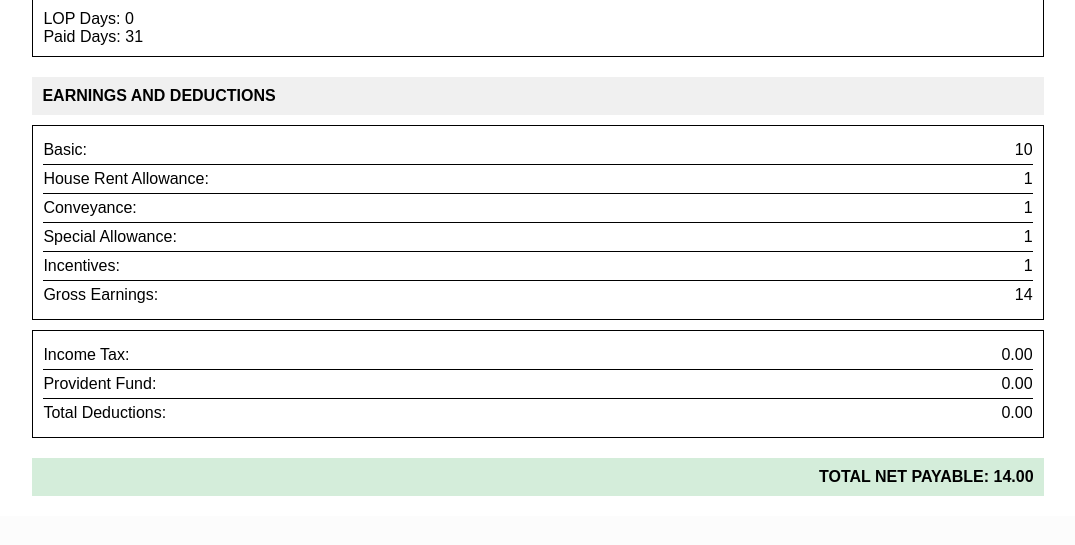
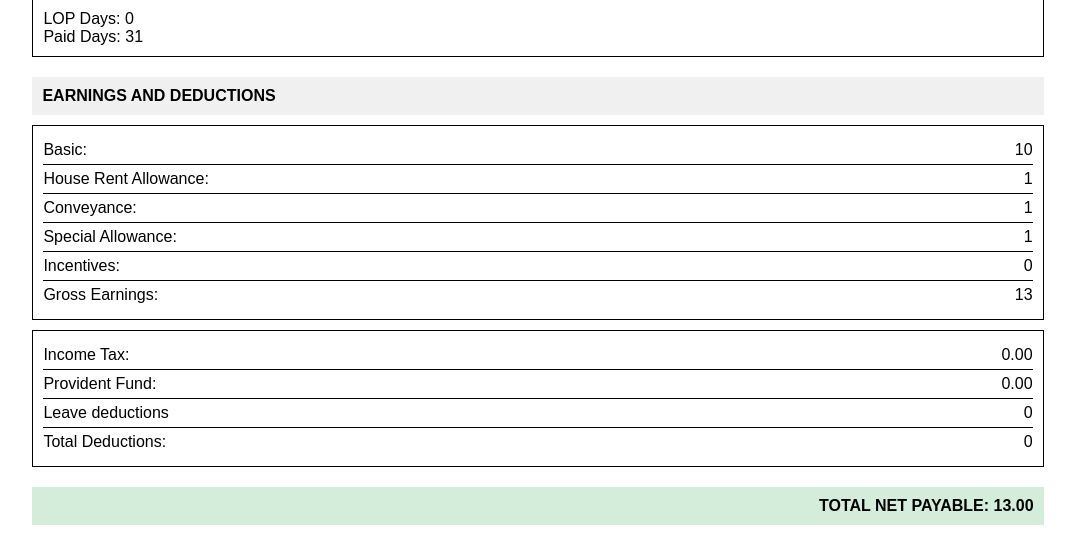
Before and after one commit to PNS-Srivardhan/Mostindia, a Django app: a page that uses myproject/myApp/templates/myApp/payslip_view.html in a window 1280 px wide. Shown: the part 411-956 px from the top of the page, without its empty margins (102-1177 px from the left). Before the commit the page ends 907 px from the top, so only its background shows below. Run offline with Django 5.2, Linux system fonts and the light colour scheme; tables that the repository leaves empty hold one stand-in row (values such as "Sample post").

Commit message:
updated pay slip

```diff
--- a/myproject/myApp/models.py
+++ b/myproject/myApp/models.py
@@ -42,7 +42,9 @@ class Staff(models.Model):
     conveyance = models.DecimalField(max_digits=10, decimal_places=2)
     spl_allowance = models.DecimalField(max_digits=10, decimal_places=2)
     incentive = models.DecimalField(max_digits=10, decimal_places=2,default=0)
+    leave_deduction = models.DecimalField(max_digits=10, decimal_places=2,default=0)
     photo = models.ImageField(blank=True, null=True, editable=True, upload_to='staff_photos')
+
 
     def save(self, *args, **kwargs):
         if isinstance(self.photo, InMemoryUploadedFile):
@@ -71,6 +73,7 @@ class Attendance(models.Model):
             ('Leave', 'Leave'),
             ('Travel', 'Travel'),
             ('Others', 'Others'),
+            ('Paid_Leave', 'Paid_Leave'),
         ]
     )
     other_attendance_type = models.CharField(
--- a/myproject/myApp/templates/myApp/attendance.html
+++ b/myproject/myApp/templates/myApp/attendance.html
@@ -52,6 +52,7 @@
                                 <option value="Leave">Leave</option>
                                 <option value="Travel">Travel</option>
                                 <option value="Others">Others</option>
+                                <option value="Paid_leave">Paid Leave</option>
                             </select>
                         </td>
                     </tr>
--- a/myproject/myApp/templates/myApp/month.html
+++ b/myproject/myApp/templates/myApp/month.html
@@ -49,6 +49,7 @@
                 <th>WFH</th>
                 <th>Leave</th>
                 <th>Travel</th>
+                <th>Paid_leave</th>
                 <th>Others</th>
             </tr>
         </thead>
@@ -62,6 +63,7 @@
                 <td>{{ counts.WFH }}</td>
                 <td>{{ counts.Leave }}</td>
                 <td>{{ counts.Travel }}</td>
+                <td>{{ counts.Paid_leave}}</td>
                 <td>{{ counts.Others }}</td>
             </tr>
             {% endfor %}
--- a/myproject/myApp/templates/myApp/payslip_view.html
+++ b/myproject/myApp/templates/myApp/payslip_view.html
@@ -123,17 +123,19 @@ header nav a {
             <div><span>House Rent Allowance:</span> <span>{{ staff_member.hra|floatformat:0 }}</span></div>
             <div><span>Conveyance:</span> <span>{{ staff_member.conveyance|floatformat:0 }}</span></div>
             <div><span>Special Allowance:</span> <span>{{ staff_member.spl_allowance|floatformat:0 }}</span></div>
-            <div><span>Incentives:</span> <span>{{ staff_member.incentive|floatformat:0 }}</span></div>
+            <div><span>Incentives:</span> <span>{{ total_incentive|floatformat:0 }}</span></div>
             <div><span>Gross Earnings:</span> <span>{{ total_salary|floatformat:0 }}</span></div>
         </div>
         <div class="deductions">
             <div><span>Income Tax:</span> <span>0.00</span></div>
             <div><span>Provident Fund:</span> <span>0.00</span></div>
-            <div><span>Total Deductions:</span> <span>0.00</span></div>
+            <div><span>Leave deductions</span> <span>{{ total_deductions|floatformat:0 }}</span></div>
+            <div><span>Total Deductions:</span> <span>{{ total_deductions|floatformat:0 }}</span></div>
         </div>
 
+
         <div class="net-pay">
-            TOTAL NET PAYABLE: {{ total_salary|floatformat:2 }}
+            TOTAL NET PAYABLE: {{ pay_amount|floatformat:2 }}
         </div>
     </div>
 </body>
--- a/myproject/myApp/views.py
+++ b/myproject/myApp/views.py
@@ -101,8 +101,8 @@ def home(request):
                 'Leave': 0,
                 'Travel': 0,
                 'Others': 0,
+                'Paid_leave': 0,
             }
-
         # Increment the count based on attendance type
         if attendance_type in attendance_count[staff_id]:
             attendance_count[staff_id][attendance_type] += 1
@@ -115,6 +115,8 @@ def home(request):
         'Leave': sum(employee['Leave'] for employee in attendance_count.values()),
         'Travel': sum(employee['Travel'] for employee in attendance_count.values()),
         'Others': sum(employee['Others'] for employee in attendance_count.values()),
+        'Paid_leave': sum(employee['Paid_leave'] for employee in attendance_count.values()),
+
     }
 
     context = {
@@ -143,6 +145,7 @@ def daily_attendance(request):
                 'Leave': 0,
                 'Travel': 0,
                 'Others': 0,
+                'Paid_leave': 0,
             }
 
         # Increment the count based on attendance type
@@ -155,7 +158,8 @@ def daily_attendance(request):
         'WFH': sum(employee['WFH'] for employee in attendance_count.values()),
         'Leave': sum(employee['Leave'] for employee in attendance_count.values()),
         'Travel': sum(employee['Travel'] for employee in attendance_count.values()),
-        'Others': sum(employee['Others'] for employee in attendance_count.values()),
+        'Others': sum(employee['Others'] for employee in attendance_count.values()),\
+        'Paid_leave': sum(employee['Paid_leave'] for employee in attendance_count.values()),
     }
 
     context = {
@@ -238,6 +242,7 @@ def staff_workmode_data(request):
             'Leave': work_modes.filter(attendance_type='Leave').count(),
             'Travel': work_modes.filter(attendance_type='Travel').count(),
             'Others': work_modes.filter(attendance_type='Others').count(),
+            'Paid_leave': work_modes.filter(attendance_type='Paid_leave').count(),
         }
 
         staff_data.append({
@@ -255,6 +260,7 @@ def staff_workmode_data(request):
 def manage_staff(request):
     staff_list = Staff.objects.all()
     return render(request, 'myApp/managestaff.html', {'staff_list': staff_list})
+
 
 # View for adding new staff
 def add_staff(request):
@@ -474,6 +480,7 @@ def weekly_attendance(request):
                 'Leave': 0,
                 'Travel': 0,
                 'Others': 0,
+                'Paid_leave': 0,
             }
 
         # Increment the count based on attendance type
@@ -518,6 +525,7 @@ def monthly_attendance(request):
                     'Leave': 0,
                     'Travel': 0,
                     'Others': 0,
+                    'Paid_leave': 0,
                 }
 
             # Increment the count based on attendance type
@@ -629,8 +637,51 @@ def generate_pay_slip(request, id_no):
     p.setFont("Helvetica", 10)
     p.drawString(160, height - 240, f"{date.today().strftime('%d/%m/%Y')}")
 
-    # Salary Information
-    total_salary = staff_member.basic_salary + staff_member.hra + staff_member.conveyance + staff_member.spl_allowance + staff_member.incentive
+     # Calculate the total salary
+    # Calculate the number of days the staff member was in Onsite mode in the current month
+    year = date.today().year
+    month = date.today().month
+    onsite_days = Attendance.objects.filter(
+        staff=staff_member,
+        attendance_type='Onsite',
+        attendance_date__year=year,
+        attendance_date__month=month
+    ).count()
+
+    paid_leave_days = Attendance.objects.filter(
+        staff=staff_member,
+        attendance_type='Paid_Leave',
+        attendance_date__year=year,
+        attendance_date__month=month
+    ).count()
+
+
+    # Calculate the total incentive based on the number of Onsite days
+    total_incentive = staff_member.incentive * onsite_days
+
+    # Calculate the total salary
+
+    paid_leave_days = Attendance.objects.filter(
+        staff=staff_member,
+        attendance_type='Paid_leave',
+        attendance_date__year=year,
+        attendance_date__month=month
+    ).count()
+
+
+    total_deductions = staff_member.leave_deduction * paid_leave_days
+
+    total_salary = (staff_member.basic_salary + staff_member.hra + staff_member.conveyance + staff_member.spl_allowance + total_incentive) - total_deductions
+
+    salary = (staff_member.basic_salary + staff_member.hra + staff_member.conveyance + staff_member.spl_allowance + total_incentive)
+
+
+
+
+    # Calculate the total salary
+
+
+
 
     # Draw a dotted box around the salary information
     p.setStrokeColor(colors.black)
@@ -701,14 +752,14 @@ def generate_pay_slip(request, id_no):
     p.setFont("Helvetica-Bold", 10)
     p.drawString(210, height - 420, f"{staff_member.spl_allowance:,.0f}")
     p.setFont("Helvetica", 10)
-    p.drawString(60, height - 440, "Incentives")
+    p.drawString(60, height - 440, "Total Incentive")
     p.setFont("Helvetica-Bold", 10)
-    p.drawString(210, height - 440, f"{staff_member.incentive:,.0f}")
+    p.drawString(210, height - 440, f"{total_incentive:,.0f}")
+    p.drawString(60,height-470, "Gross Earnings")
+    p.setFont("Helvetica-Bold", 10)
+    p.drawString(210, height - 470, f"{salary:,.0f}")
 
 
-    p.drawString(60,height-470, "Gross Earnings")
-    p.setFont("Helvetica-Bold", 10)
-    p.drawString(210, height - 470, f"{total_salary:,.0f}")
 
     # Deductions Details
     p.setFont("Helvetica", 10)
@@ -719,10 +770,13 @@ def generate_pay_slip(request, id_no):
     p.drawString(310, height - 380, "Provident Fund")
     p.setFont("Helvetica-Bold", 10)
     p.drawString(460, height - 380, "0")
+    p.setFont("Helvetica", 10)
+    p.drawString(310, height - 400, "Leave deduction")
+    p.setFont("Helvetica-Bold", 10)
+    p.drawString(460, height - 400, f"{total_deductions:,.0f}")
 
 
     p.drawString(310, height - 470  , "Total Deductions")
-    total_deductions = 0.00  # Assuming no deductions for now
     p.drawString(460, height - 470, f"{total_deductions:.0f}")
 
 
@@ -778,7 +832,43 @@ def view_pay_slip(request, id_no):
     staff_member = Staff.objects.get(id_no=id_no)
 
     # Calculate the total salary
-    total_salary = staff_member.basic_salary + staff_member.hra + staff_member.conveyance + staff_member.spl_allowance + staff_member.incentive
+    # Calculate the number of days the staff member was in Onsite mode in the current month
+    year = date.today().year
+    month = date.today().month
+    onsite_days = Attendance.objects.filter(
+        staff=staff_member,
+        attendance_type='Onsite',
+        attendance_date__year=year,
+        attendance_date__month=month
+    ).count()
+
+    # Calculate the total incentive based on the number of Onsite days
+    total_incentive = staff_member.incentive * onsite_days
+
+
+    leave_days = Attendance.objects.filter(
+        staff=staff_member,
+        attendance_type='Leave',
+        attendance_date__year=year,
+        attendance_date__month=month
+    ).count()
+
+    paid_leave_days = Attendance.objects.filter(
+        staff=staff_member,
+        attendance_type='Paid_leave',
+        attendance_date__year=year,
+        attendance_date__month=month
+    ).count()
+
+
+    total_deductions = staff_member.leave_deduction * paid_leave_days
+
+
+    # Calculate the total salary
+    total_salary = (staff_member.basic_salary + staff_member.hra + staff_member.conveyance + staff_member.spl_allowance + total_incentive)
+
+    pay_amount  = total_salary - total_deductions
+
 
 
     # Calculate the number of leave days in the current month for the staff member
@@ -793,7 +883,7 @@ def view_pay_slip(request, id_no):
 
     # Calculate the number of days in the current month
     num_days_in_month = monthrange(year, month)[1]
-    paid_days = num_days_in_month - leave_days
+    paid_days = num_days_in_month - (leave_days + paid_leave_days)
 
     # Prepare context for the template
     context = {
@@ -801,6 +891,9 @@ def view_pay_slip(request, id_no):
         'total_salary': total_salary,
         'leave_days': leave_days,
         'paid_days': paid_days,
+        'pay_amount': pay_amount,
+        'total_incentive': total_incentive,
+        'total_deductions': total_deductions,
         'current_month': date.today().strftime('%B %Y'),
         'pay_date': date.today().strftime('%d/%m/%Y'),
     }
@@ -818,6 +911,7 @@ def edit_earnings(request, id_no):
         staff.conveyance = request.POST['conveyance']
         staff.spl_allowance = request.POST['spl_allowance']
         staff.incentive = request.POST['incentive']
+        staff.leave_deduction = request.POST['leave_deduction']
 
         staff.save()
         messages.success(request, 'Data updated successfully!')
```
Also changed, not shown: myproject/myApp/templates/myApp/edit_earnings.html (+7 -0 lines), myproject/myApp/migrations/0007_staff_leave_deduction.py (added), myproject/myApp/migrations/0008_alter_attendance_attendance_type.py (added).
